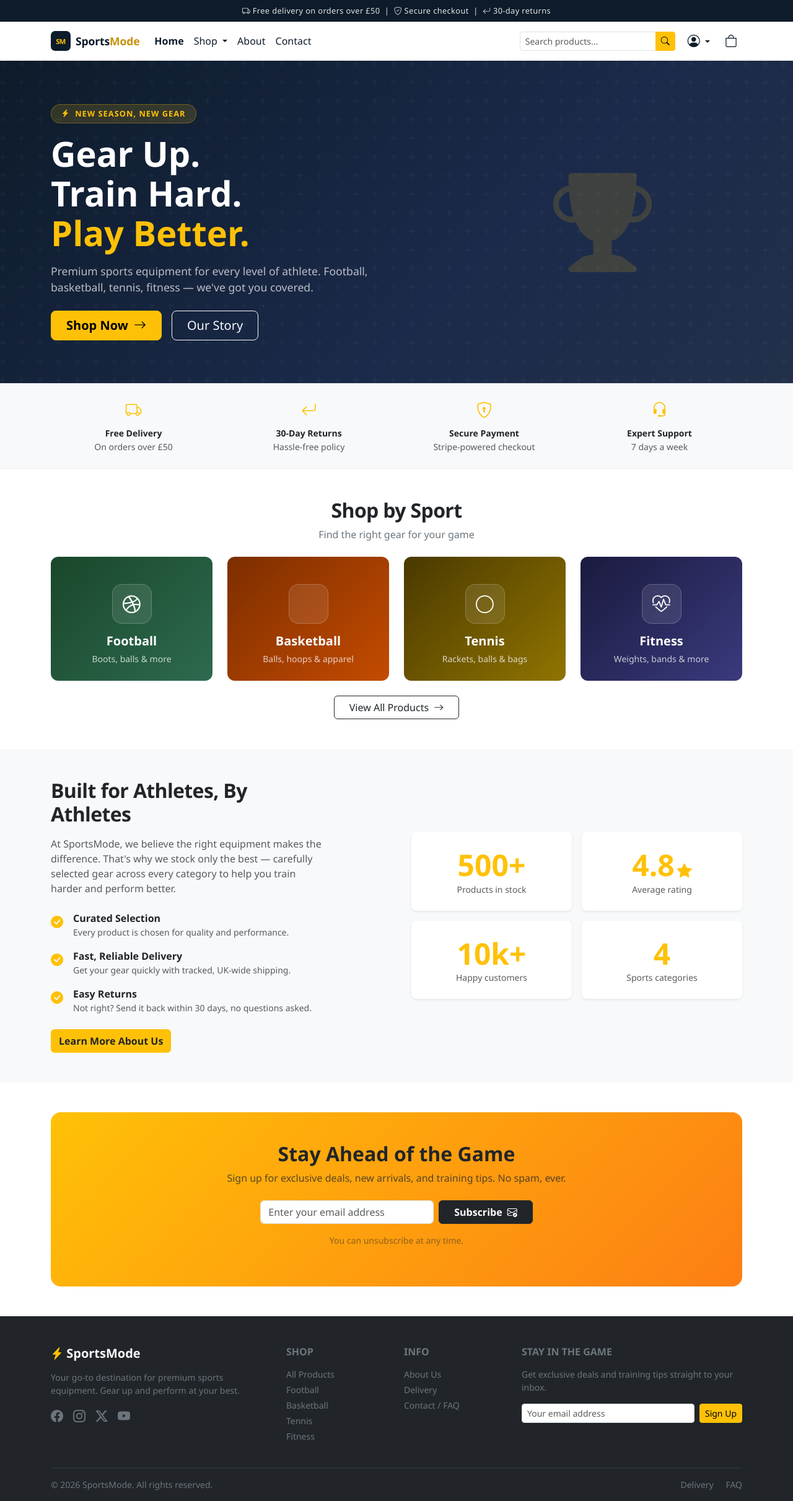
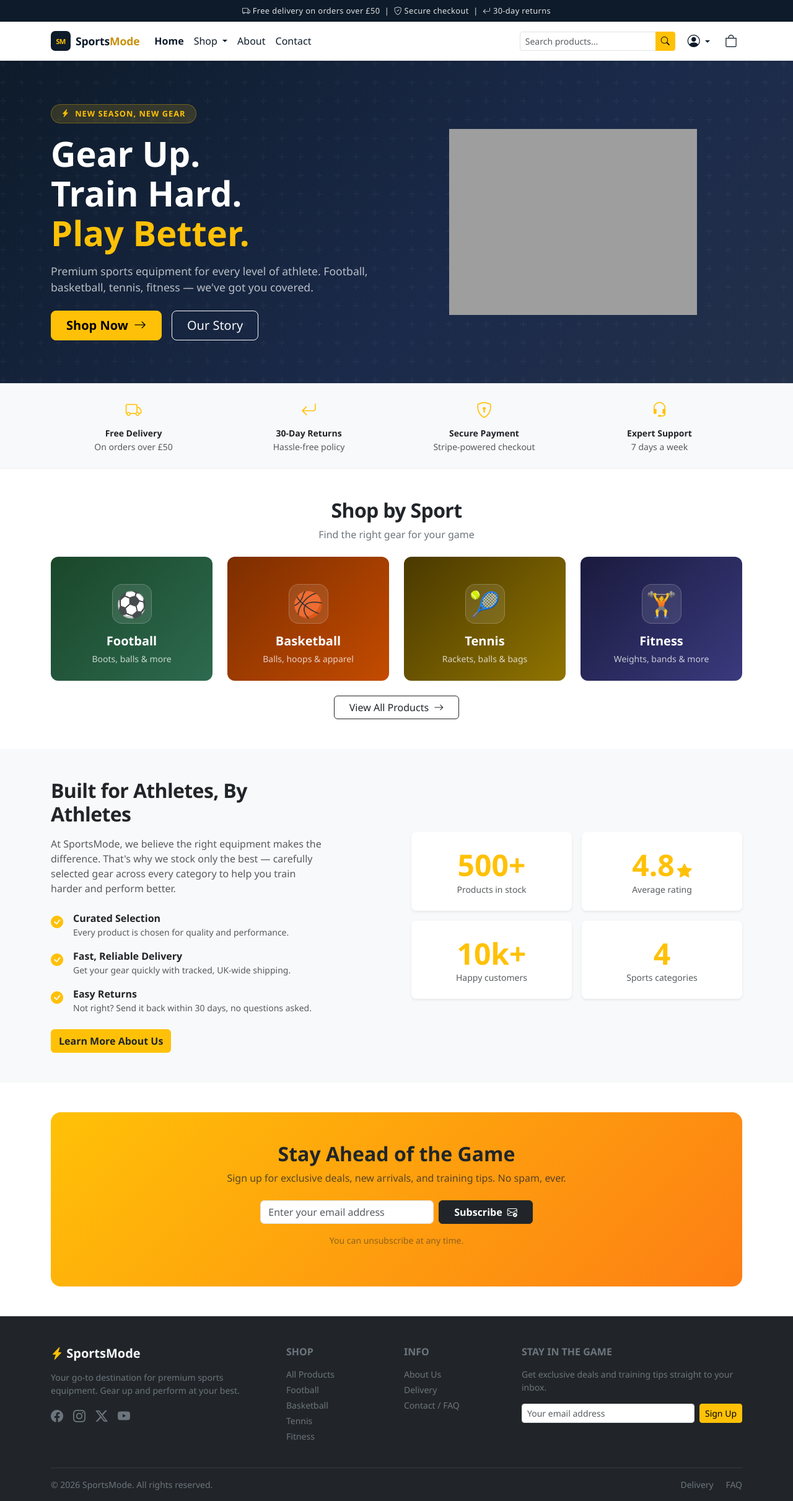
Before and after one commit to Esteban-Jr/SportMode, a Django app: page / in a window 1280 px wide. Shown: the whole page at 62% size. Run offline with Django 3.2, Linux system fonts and the light colour scheme; grey boxes are pictures that could not be loaded.

Commit message:
Add Cloudinary hero image to homepage and show on mobile

```diff
--- a/home/templates/home/index.html
+++ b/home/templates/home/index.html
@@ -34,11 +34,11 @@
                     </a>
                 </div>
             </div>
-            <div class="col-lg-5 offset-lg-1 d-none d-lg-flex justify-content-center">
-                <!-- Decorative icon cluster — replace with a real image when available -->
-                <div class="text-center" style="opacity:0.15; font-size: 10rem; line-height:1;">
-                    <i class="bi bi-trophy-fill text-warning"></i>
-                </div>
+            <div class="col-12 col-lg-6 d-flex justify-content-center mt-4 mt-lg-0">
+                <img src="https://res.cloudinary.com/diktmeiui/image/upload/q_auto/f_auto/v1776299699/sportsmode_hbhvha.png"
+                     alt="SportsMode hero image"
+                     class="img-fluid"
+                     style="max-height: 850px; object-fit: contain;">
             </div>
         </div>
     </div>
@@ -89,7 +89,7 @@
             <div class="col-6 col-lg-3">
                 <a href="{% url 'products:product_list' %}?sport=football" class="category-placeholder cat-football" aria-label="Browse Football equipment">
                     <div class="category-icon-wrap">
-                        <i class="bi bi-dribbble"></i>
+                        <span style="font-size: 2.5rem; line-height: 1;">⚽</span>
                     </div>
                     <div class="text-center">
                         <h3 class="h5 fw-bold mb-1">Football</h3>
@@ -102,7 +102,7 @@
             <div class="col-6 col-lg-3">
                 <a href="{% url 'products:product_list' %}?sport=basketball" class="category-placeholder cat-basketball" aria-label="Browse Basketball equipment">
                     <div class="category-icon-wrap">
-                        <i class="bi bi-dribbble-fill"></i>
+                        <span style="font-size: 2.5rem; line-height: 1;">🏀</span>
                     </div>
                     <div class="text-center">
                         <h3 class="h5 fw-bold mb-1">Basketball</h3>
@@ -115,7 +115,7 @@
             <div class="col-6 col-lg-3">
                 <a href="{% url 'products:product_list' %}?sport=tennis" class="category-placeholder cat-tennis" aria-label="Browse Tennis equipment">
                     <div class="category-icon-wrap">
-                        <i class="bi bi-circle"></i>
+                        <span style="font-size: 2.5rem; line-height: 1;">🎾</span>
                     </div>
                     <div class="text-center">
                         <h3 class="h5 fw-bold mb-1">Tennis</h3>
@@ -128,7 +128,7 @@
             <div class="col-6 col-lg-3">
                 <a href="{% url 'products:product_list' %}?sport=fitness" class="category-placeholder cat-fitness" aria-label="Browse Fitness equipment">
                     <div class="category-icon-wrap">
-                        <i class="bi bi-heart-pulse"></i>
+                        <span style="font-size: 2.5rem; line-height: 1;">🏋️</span>
                     </div>
                     <div class="text-center">
                         <h3 class="h5 fw-bold mb-1">Fitness</h3>
```
